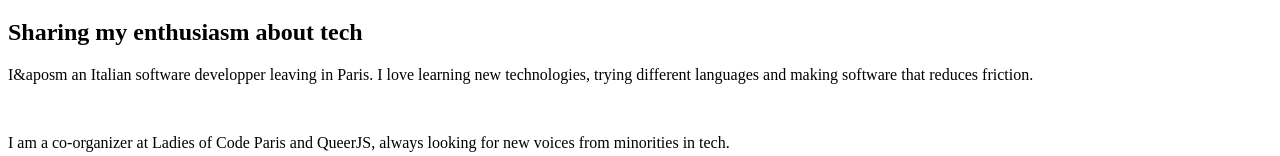
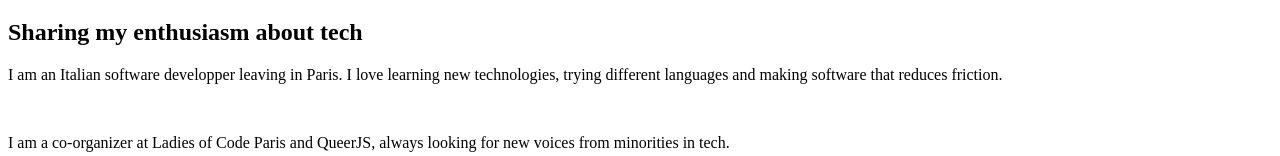
Before and after one commit to pducolin/blog, a Next.js app: page /about in a window 1280 px wide. Shown: the part 402-558 px from the top of the page. Built offline with nearby package versions, Linux system fonts and the light colour scheme.

Commit message:
💬  fix ' in about page

```diff
--- a/pages/about.jsx
+++ b/pages/about.jsx
@@ -9,7 +9,7 @@ const About = ({ title, description }) => {
       <h2 className="font-mono italic text-center text-md text-frontSecondary">{description}</h2>
       <main className="mx-4 my-8 font-mono">
         <p>
-          I&aposm an Italian software developper leaving in Paris. I love learning new technologies,
+          I am an Italian software developper leaving in Paris. I love learning new technologies,
           trying different languages and making software that reduces friction.
         </p>
         <br />
```
